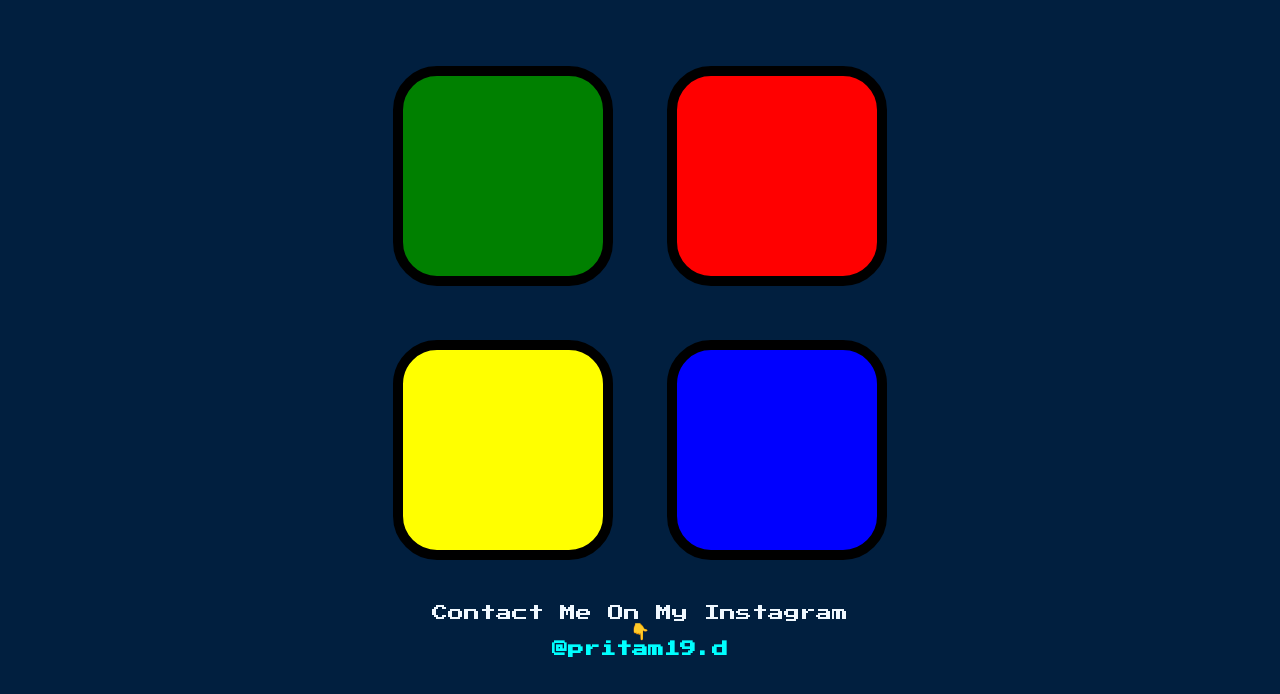
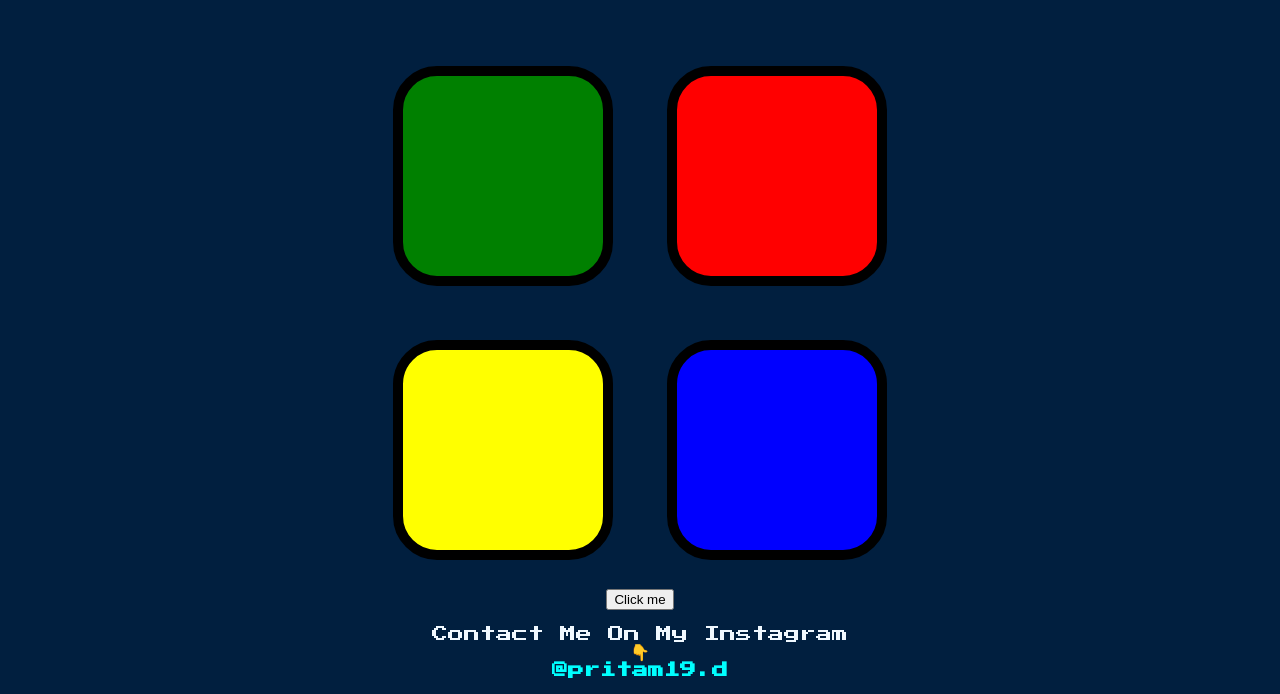
Before and after one commit to pritam19-d/The_Simon_Game, a plain HTML site: page index.html in a window 1280 px wide. Shown: the part 133-827 px from the top of the page. Before the commit the page ends 806 px from the top, so only its background shows below. Drawn offline with nearby package versions, Linux system fonts and the light colour scheme.

Commit message:
Update index.html

```diff
--- a/index.html
+++ b/index.html
@@ -33,6 +33,8 @@
 
     </div>
 
+    <input type="button" value="Click me" class="clickMe">
+
   </div>
   <script src="https://ajax.googleapis.com/ajax/libs/jquery/3.6.4/jquery.min.js"></script>
   <script src="game.js"></script>
```
